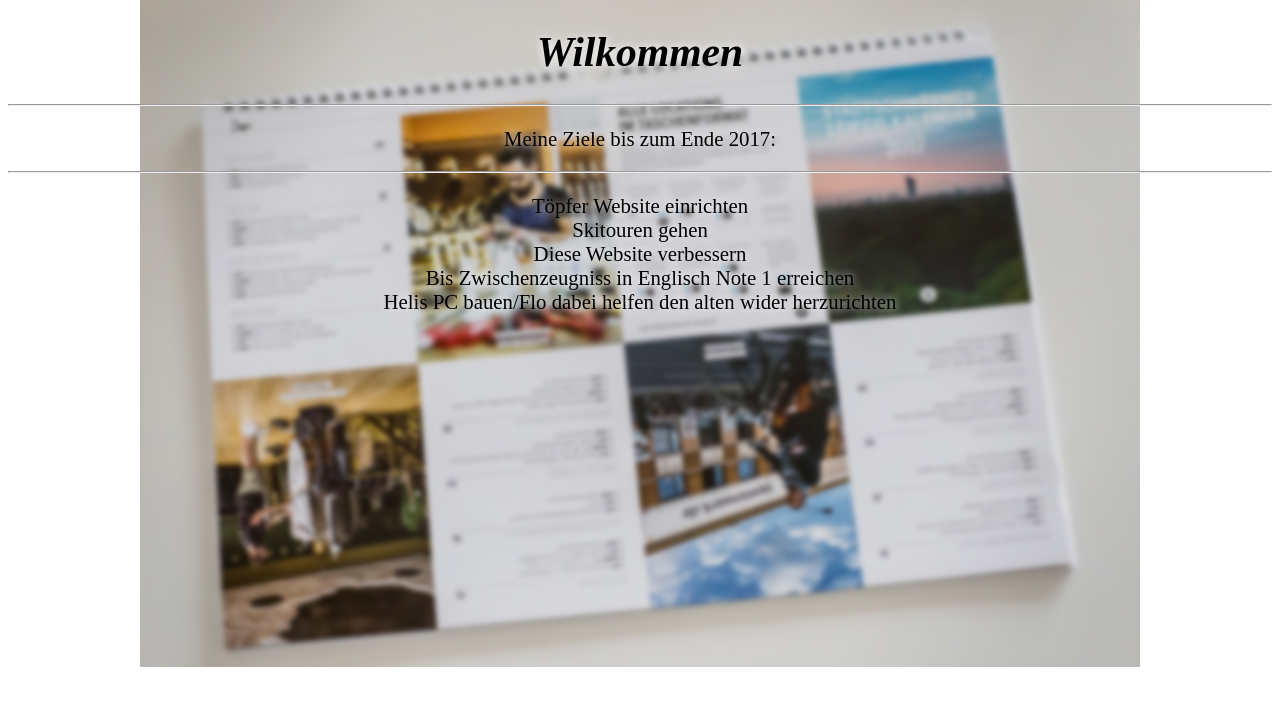
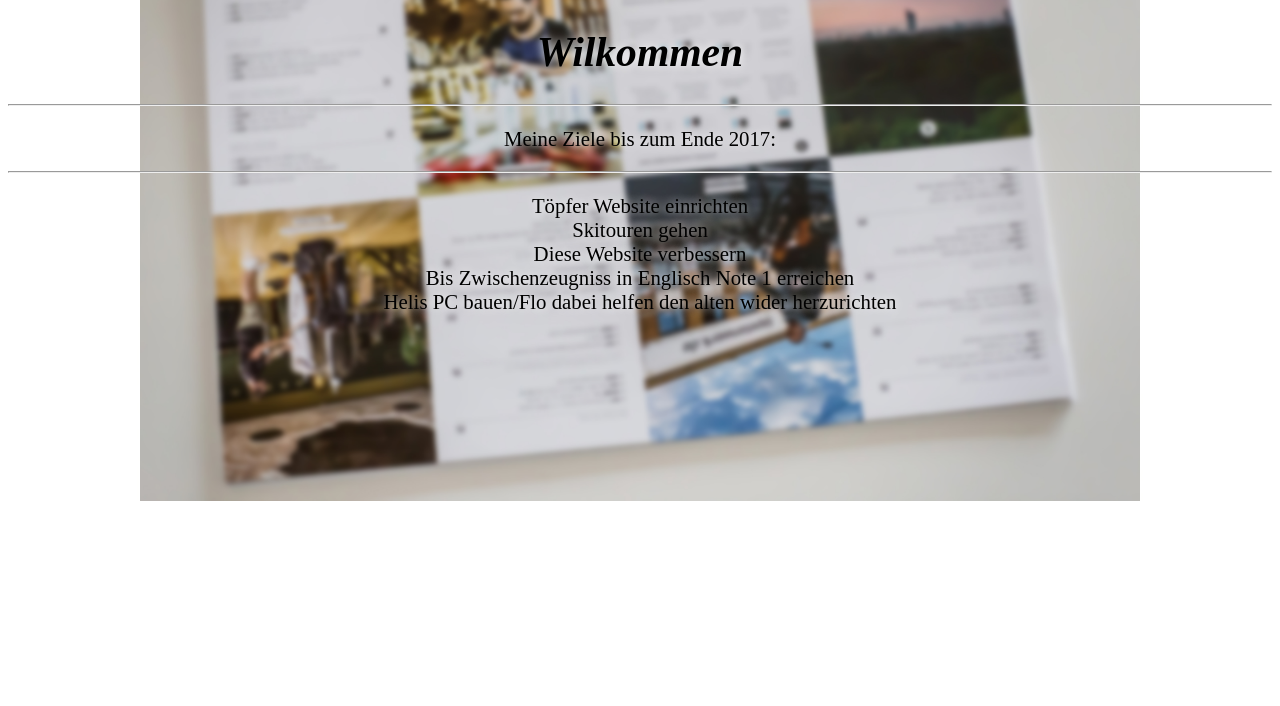
Before and after one commit to SivkoII/Website2, a plain HTML site: page index.html in a window 1280 px wide. Drawn offline with Linux system fonts and the light colour scheme.

Commit message:
Update style.css

```diff
--- a/style.css
+++ b/style.css
@@ -11,5 +11,6 @@ body {
     background-image:url(Background.png.jpg);
     background-repeat:   no-repeat;
     background-size:     cover;
-    background-color: white
+    background-color: white;
+    background-position: center center;
 }
```
